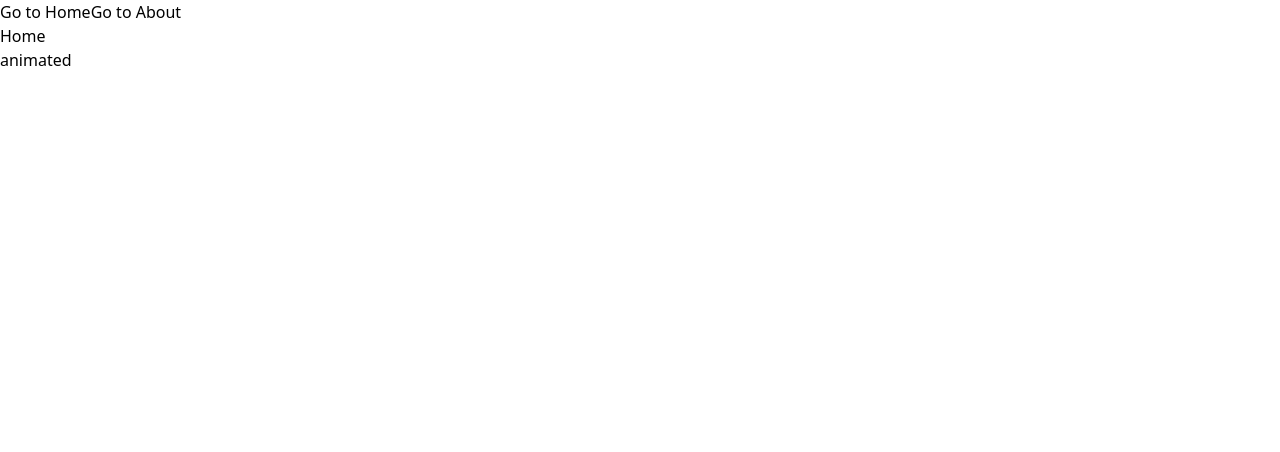
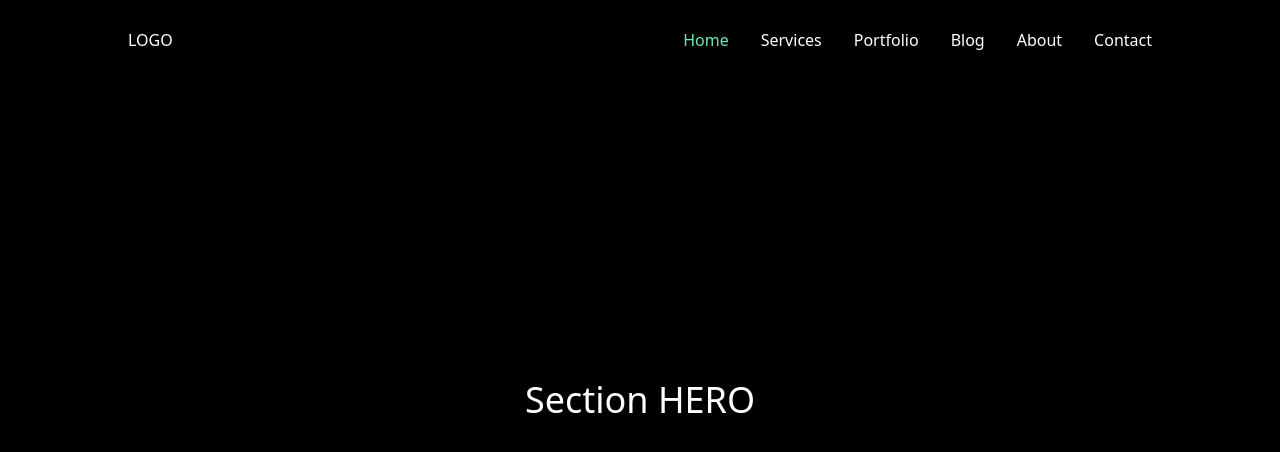
Before and after one commit to code-with-tom/code-with-tom.github.io, a Vue app: page / in a window 1280 px wide. Shown: the top 452 px of the page. Built offline with nearby package versions, Linux system fonts and the light colour scheme.

Commit message:
core of the desktop app

```diff
--- a/package.json
+++ b/package.json
@@ -12,8 +12,7 @@
   },
   "dependencies": {
     "gsap": "^3.12.5",
-    "vue": "^3.4.21",
-    "vue-router": "^4.3.2"
+    "vue": "^3.4.21"
   },
   "devDependencies": {
     "@vitejs/plugin-vue": "^5.0.4",
--- a/src/App.vue
+++ b/src/App.vue
@@ -1,9 +1,7 @@
+<script setup>
+import Home from '@views/Home.vue'
+</script>
+
 <template>
-  <nav>
-    <RouterLink to="/">Go to Home</RouterLink>
-    <RouterLink to="/about">Go to About</RouterLink>
-  </nav>
-  <main>
-    <RouterView />
-  </main>
+  <Home />
 </template>
--- a/src/animations/test.js
+++ b/src/animations/test.js
@@ -1,7 +1,7 @@
 import { gsap } from "gsap"
 
 const test1 = (target) => {
-  gsap.fromTo(target, {x: 0}, {x:100})
+  gsap.fromTo(target, {opacity: 0}, {opacity:1, duration: 3, ease: 'sine.in'})
 }
 
 export { test1 }
--- a/src/assets/css/index.css
+++ b/src/assets/css/index.css
@@ -1,3 +1,7 @@
 @tailwind base;
 @tailwind components;
 @tailwind utilities;
+
+body {
+  overflow: hidden;
+}
--- a/src/main.js
+++ b/src/main.js
@@ -1,6 +1,6 @@
 import { createApp } from 'vue'
 import App from './App.vue'
-import router from './router'
+
 import '@assets/css/index.css'
 
-createApp(App).use(router).mount('#app')
+createApp(App).mount('#app')
--- a/src/router/index.js
+++ /dev/null
@@ -1,21 +0,0 @@
-import { createWebHistory, createRouter } from "vue-router"
-
-const routes = [
-  {
-    path: "/",
-    name: "Home",
-    component: () => import('@views/Home.vue'),
-  },
-  {
-    path: "/about",
-    name: "About",
-    component: () => import('@views/About.vue'),
-  },
-]
-
-const router = createRouter({
-  history: createWebHistory(),
-  routes,
-})
-
-export default router
--- a/src/views/About.vue
+++ /dev/null
@@ -1,5 +0,0 @@
-<template>
-  <div>
-    About
-  </div>
-</template>
--- a/src/views/Home.vue
+++ b/src/views/Home.vue
@@ -1,10 +1,138 @@
 <script setup>
-import { test1 } from '@animations/test.js'
+import { ref, onMounted } from 'vue'
+import { test1 } from '../animations/test';
+
+const sections = ref([]);
+const current = ref("home")
+
+onMounted(() => {
+  sections.value = document.querySelectorAll('section')
+
+  window.addEventListener('wheel', handleScroll, { passive: false })
+  scrollToSection(sections.value[0]);
+});
+
+const handleScroll = (event) => {
+  event.preventDefault()
+
+  if (sections.value.length === 0) return
+
+  const currentSection = document.querySelector('.active');
+  const currentIndex = Array.from(sections.value).indexOf(currentSection);
+  const nextIndex = currentIndex + (event.deltaY > 0 ? 1 : -1);
+
+  if (nextIndex >= 0 && nextIndex < sections.value.length) {
+    scrollToSection(sections.value[nextIndex]);
+
+  }
+}
+
+const scrollToSection = (section) => {
+  current.value = section.getAttribute("name")
+
+  if(section.getAttribute("name") === 'home') {
+    test1('.test-0')
+  }
+  else if(section.getAttribute("name") === 'services') {
+    test1('.test-1')
+  }
+  else if(section.getAttribute("name") === 'portfolio') {
+    test1('.test-2')
+  }
+  else if(section.getAttribute("name") === 'blog') {
+    test1('.test-3')
+  }
+  else if(section.getAttribute("name") === 'about') {
+    test1('.test-4')
+  }
+  else if(section.getAttribute("name") === 'contact') {
+    test1('.test-5')
+  }
+
+  const targetScrollPosition = section.offsetTop;
+  const startScrollPosition = window.pageYOffset;
+  const distance = targetScrollPosition - startScrollPosition;
+  const duration = 400; // Adjust duration as needed
+
+  let startTime;
+
+  const scrollAnimation = (currentTime) => {
+
+    if (!startTime) startTime = currentTime;
+    const timeElapsed = currentTime - startTime;
+    const scrollProgress = Math.min(timeElapsed / duration, 1);
+    const scrollPosition = startScrollPosition + distance * scrollProgress;
+    window.scrollTo(0, scrollPosition);
+
+    if (timeElapsed < duration) {
+      requestAnimationFrame(scrollAnimation);
+    } else {
+      sections.value.forEach((sec) => {
+        sec.classList.remove('active');
+      });
+      section.classList.add('active');
+    }
+  }
+
+  requestAnimationFrame(scrollAnimation);
+}
 </script>
 
 <template>
-  <div @click="test1('.test1-anim')">
-    Home
+  <!-- NAVBAR DESKTOP -->
+  <nav class="hidden md:block sticky text-white h-[80px]  w-full  top-0 z-50">
+    <div class="mx-auto max-w-screen-lg h-full px-4 lg:px-0">
+      <div class="flex justify-between items-center h-full">
+        <div class="select-none">
+          LOGO
+        </div>
+        <div>
+          <ul>
+            <li class="space-x-8">
+              <a class="cursor-pointer select-none" :class="current === 'home' ? 'text-emerald-300' : 'text-white'" @click="scrollToSection(sections[0])">Home</a>
+              <a class="cursor-pointer select-none" :class="current === 'services' ? 'text-emerald-300' : 'text-white'" @click="scrollToSection(sections[1])">Services</a>
+              <a class="cursor-pointer select-none" :class="current === 'portfolio' ? 'text-emerald-300' : 'text-white'" @click="scrollToSection(sections[2])">Portfolio</a>
+              <a class="cursor-pointer select-none" :class="current === 'blog' ? 'text-emerald-300' : 'text-white'" @click="scrollToSection(sections[3])">Blog</a>
+              <a class="cursor-pointer select-none" :class="current === 'about' ? 'text-emerald-300' : 'text-white'" @click="scrollToSection(sections[4])">About</a>
+              <a class="cursor-pointer select-none" :class="current === 'contact' ? 'text-emerald-300' : 'text-white'" @click="scrollToSection(sections[5])">Contact</a>
+            </li>
+          </ul>
+        </div>
+      </div>
+    </div>
+  </nav>
+
+  <!-- SECTIONS -->
+  <div class="text-white text-4xl">
+    <section name="home" class="py-20 bg-black h-screen border-b border-emerald-300 md:-mt-[80px]">
+      <div class="test-0 flex justify-center items-center h-full w-full">
+        Section HERO
+      </div>
+    </section>
+    <section name="services" class="py-20 bg-black h-screen border-b border-emerald-300">
+      <div class="test-1 flex justify-center items-center h-full w-full">
+        Section SERVICES
+      </div>
+    </section>
+    <section name="portfolio" class="py-20 bg-black h-screen border-b border-emerald-300">
+      <div class="test-2 flex justify-center items-center h-full w-full">
+        Section PORTFOLIO
+      </div>
+    </section>
+    <section name="blog" class="py-20 bg-black h-screen border-b border-emerald-300">
+      <div class="test-3 flex justify-center items-center h-full w-full">
+        Section BLOG
+      </div>
+    </section>
+    <section name="about" class="py-20 bg-black h-screen border-b border-emerald-300">
+      <div class="test-4 flex justify-center items-center h-full w-full">
+        Section ABOUT
+      </div>
+    </section>
+    <section name="contact" class="py-20 bg-black h-screen border-b border-emerald-300">
+      <div class="test-5 flex justify-center items-center h-full w-full">
+        Section CONTACT
+      </div>
+    </section>
   </div>
-  <div class="test1-anim">animated</div>
 </template>
```
Also changed, not shown: 1 other file (tests, documents, lock files or other folders).
